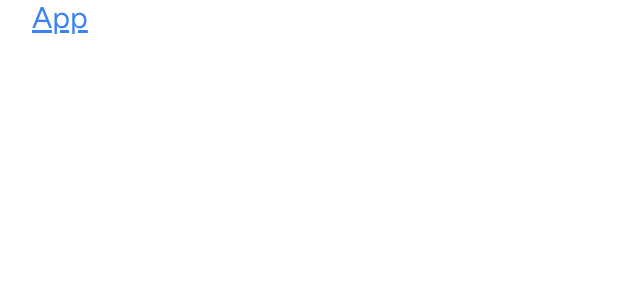
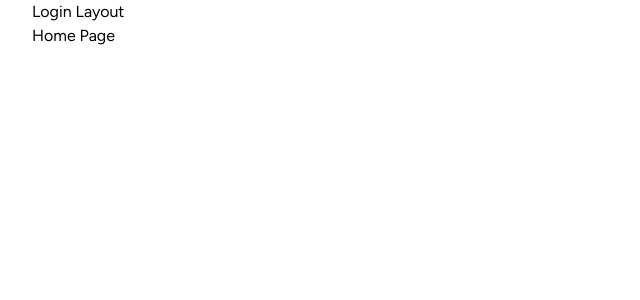
Before and after one commit to Stephen-Rivera-XIII/recipe-project, a Nuxt app: page / in a window 1280 px wide. Shown: the top 300 px of the page, without its empty margins (0-640 px from the left). Built offline with nearby package versions, Linux system fonts and the light colour scheme.

Commit message:
index, login, default, pages, components scaffolding

```diff
--- a/app/app.vue
+++ b/app/app.vue
@@ -1,5 +1,7 @@
 <template>
   <div class="font-Figtree container">
-    <h1 class = "text-3xl text-blue-500 underline">App</h1>
+    <NuxtLayout>
+      <NuxtPage />
+    </NuxtLayout>
   </div>
 </template>
--- /dev/null
+++ b/app/layouts/default.vue
@@ -0,0 +1,8 @@
+<script lang="ts"></script>
+
+<template>
+    <div>
+        <h1>Default Layout</h1>
+        <slot />
+    </div>
+</template>
--- /dev/null
+++ b/app/layouts/login.vue
@@ -0,0 +1,7 @@
+<script setup lang="ts"></script>
+<template>
+    <div>
+        <h1>Login Layout</h1>
+        <slot />
+    </div>
+</template>
--- /dev/null
+++ b/app/pages/index.vue
@@ -0,0 +1,11 @@
+<script setup lang="ts">
+    definePageMeta({
+        layout: "login",
+    });
+</script>
+
+<template>
+    <div>
+        <h1>Home Page</h1>
+    </div>
+</template>
```
